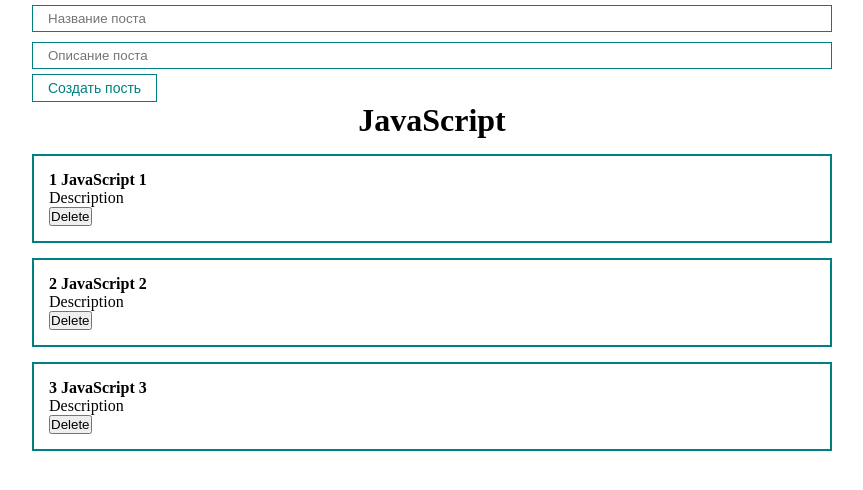
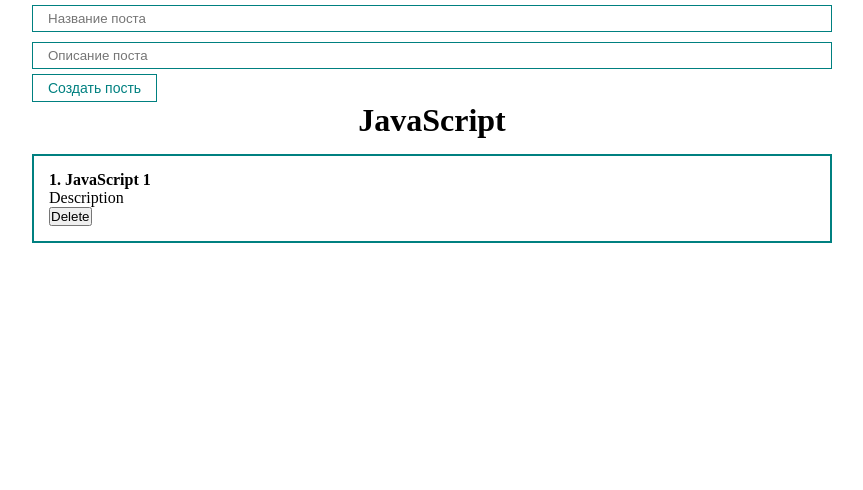
Before and after one commit to Jindy01/pet-react, a React (Create React App) app in the folder pet-react/: page / in a window 1280 px wide. Shown: the top 490 px of the page, without its empty margins (208-1071 px from the left). Built offline with nearby package versions, Linux system fonts and the light colour scheme.

Commit message:
NextReact

```diff
--- a/pet-react/src/App.js
+++ b/pet-react/src/App.js
@@ -1,4 +1,4 @@
-import React, { useState } from 'react';
+import React, { useState, useRef } from 'react';
 // import Counter from './Components.JSX/Counter';
 import ClassCounter from './Components/ClassCounter.jsx';
 import './styles/App.css';
@@ -6,34 +6,23 @@
 import PostItem from "./Components/PostItem";
 import MyButton from "./Components/UI/button/MyButton";
 import MyInput from "./Components/UI/input/MyInput";
+import PostForm from "./Components/PostForm";
 
 
 function App() {
     const [posts, setPosts] = useState([
         {id: 1, title: 'JavaScript 1', body: 'Description'},
-        {id: 2, title: 'JavaScript 2', body: 'Description'},
-        {id: 3, title: 'JavaScript 3', body: 'Description'},
+        // {id: 2, title: 'JavaScript 2', body: 'Description'},
+        // {id: 3, title: 'JavaScript 3', body: 'Description'},
     ])
+const createPost = (newPost) => {
+        setPosts([...posts, newPost])
 
-    const [title, setTitle] = useState('')
-    const addNewPost = (e) => {
-        e.preventDefault();
-        console.log(title)
-    }
-
+}
 
   return (
     <div className="App">
-        <form>
-            {/* Управляемый компонент */}
-            <MyInput
-                value={title}
-                onChange={e => setTitle(e.target.value)}
-                type="text"
-                placeholder='Название поста'/>
-            <MyInput type="text" placeholder='Описание поста'/>
-            <MyButton onClick={addNewPost}>Создать пость</MyButton>
-        </form>
+        <PostForm create={createPost}></PostForm>
         <PostList posts={posts} title='JavaScript'></PostList>
      </div>
   )
--- /dev/null
+++ b/pet-react/src/Components/PostForm.jsx
@@ -0,0 +1,37 @@
+import React, {useState} from 'react';
+import MyInput from "./UI/input/MyInput";
+import MyButton from "./UI/button/MyButton";
+
+const PostForm = (create) => {
+    const [post, setPost] = useState({title: '', body: '',});
+    const addNewPost = (e) => {
+        e.preventDefault();
+        const newPost = {
+            ...post, id: Date.now(),
+        }
+        create(newPost)
+        setPost({title: '', body: ''})
+    }
+
+    return (
+            <form>
+                {/* Управляемый компонент */}
+                <MyInput
+                    value={post.title}
+                    onChange={e => setPost({...post, title: e.target.value})}
+                    type="text"
+                    placeholder='Название поста'
+                />
+                {/*Неуправляемый/Неконтролируемый компонент (Был)*/}
+                <MyInput
+                    value={post.body}
+                    onChange={e => setPost({...post, body: e.target.value})}
+                    type="text"
+                    placeholder='Описание поста'
+                />
+                <MyButton onClick={addNewPost}>Создать пость</MyButton>
+            </form>
+    );
+};
+
+export default PostForm;
--- a/pet-react/src/Components/PostItem.jsx
+++ b/pet-react/src/Components/PostItem.jsx
@@ -6,7 +6,7 @@
     return (
         <div className="post">
             <div className='post__content'>
-                <strong>{props.post.id} {props.post.title}</strong>
+                <strong>{props.number}. {props.post.title}</strong>
                 <div>
                     {props.post.body}
                 </div>
--- a/pet-react/src/Components/PostList.jsx
+++ b/pet-react/src/Components/PostList.jsx
@@ -9,7 +9,8 @@
             <h1 style={{textAlign: 'center'}}>
                 {title}
             </h1>
-            {posts.map((post) => <PostItem post={post} key={post.id}/>
+            {posts.map((post, index) =>
+                <PostItem number={index + 1} post={post} key={post.id}/>
             )}
         </div>
     );
--- a/pet-react/src/Components/UI/input/MyInput.jsx
+++ b/pet-react/src/Components/UI/input/MyInput.jsx
@@ -1,10 +1,10 @@
 import React from 'react';
 import classes from './MyInput.module.css';
 
-const MyInput = (props) => {
+const MyInput = React.forwardRef((props, ref) => {
     return (
-        <input className={classes.myInput} {...props}/>
+        <input ref={ref} className={classes.myInput} {...props}/>
     );
-};
+});
 
 export default MyInput;
```
